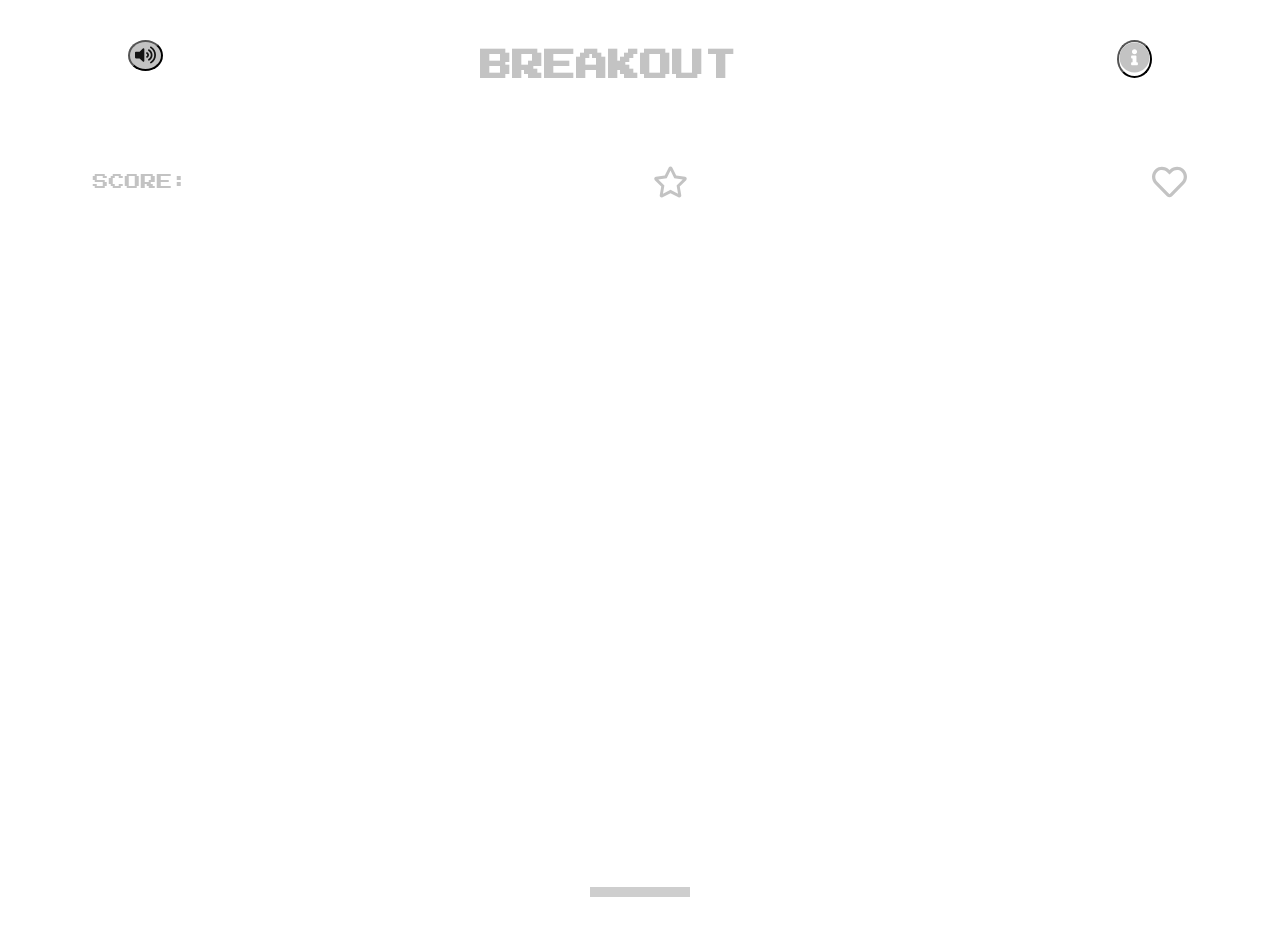
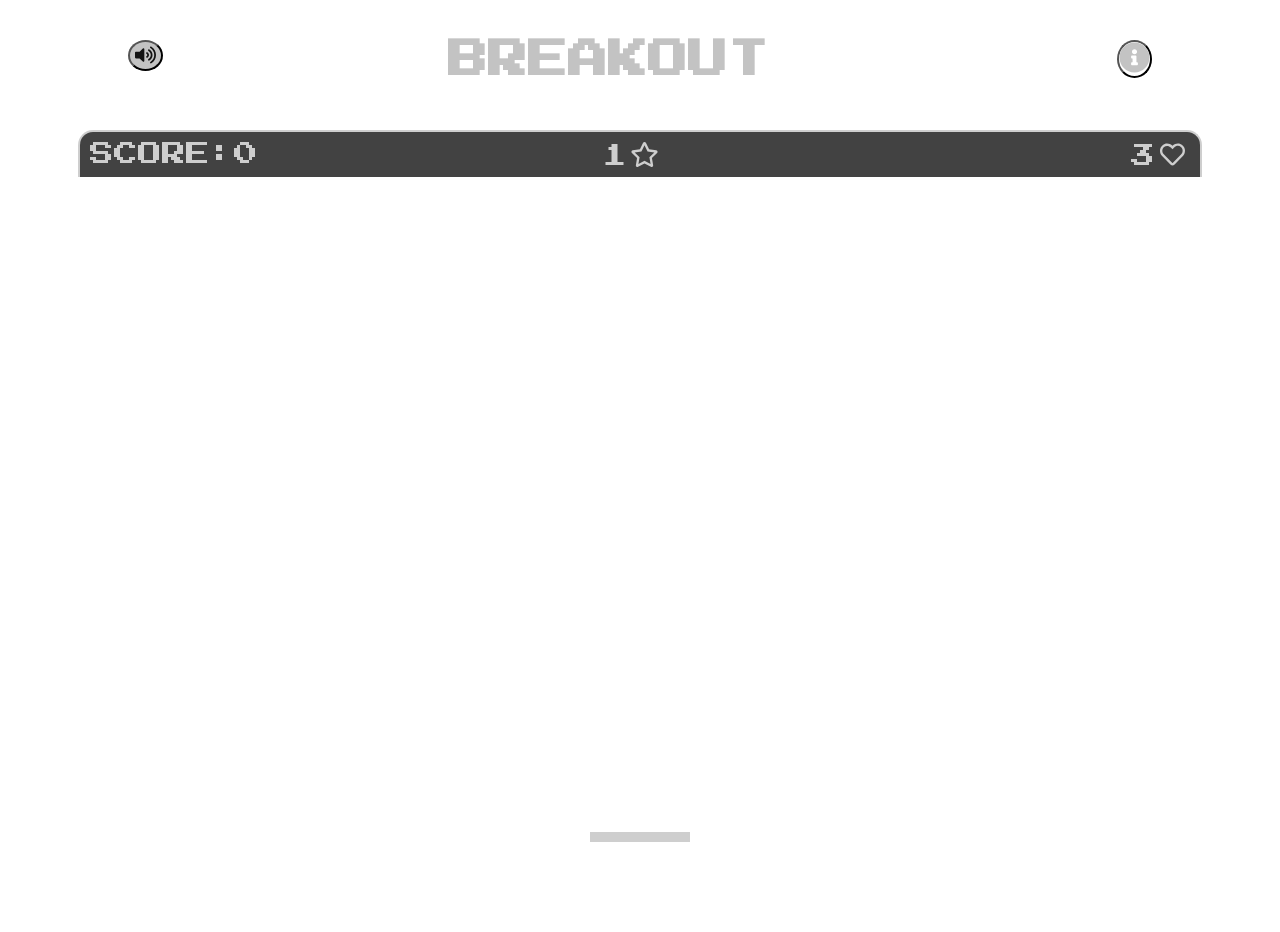
Before and after one commit to RominM/Breakout, a website with bundled scripts: page index.html in a window 1280 px wide. After the commit the page ends 877 px from the top, so only its background shows below. Built offline with nearby package versions, Linux system fonts and the light colour scheme.

Commit message:
range/rename

```diff
--- a/app.js
+++ b/app.js
@@ -1,12 +1,12 @@
-import { bground } from './js/bground.js';
-import { displaySound } from './js/displaySound.js';
+import { createBody } from './js/View/createBody.js';
+import { displaySound } from './js/View/displaySound.js';
 import { canvasCtx } from './js/canvasCtx.js';
-import { tabScores } from './js/tabScores.js';
-import { tabLevel } from './js/tabLevel.js';
-import { tabLife } from './js/tabLife.js';
-import { displayRules } from './js/displayRules.js';
+import { tabScores } from './js/View/GamerState/tabScores.js';
+import { tabLevel } from './js/View/GamerState/tabLevel.js';
+import { tabLife } from './js/View/GamerState/tabLife.js';
+import { displayRules } from './js/View/displayRules.js';
 
-bground();
+createBody();
 displaySound();
 tabScores();
 tabLevel();
--- /dev/null
+++ b/js/View/GamerState/tabLevel.js
@@ -0,0 +1,16 @@
+export const tabLevel = () => {
+   const gamerState = document.querySelector('.gamer-state');
+
+   const divLevel = document.createElement('div');
+   divLevel.classList.add('div-level');
+
+   const nmbLevel = document.createElement('span');
+   nmbLevel.innerHTML = '1';
+
+   const imgLevel = document.createElement('img');
+   imgLevel.src = '../Images/star-regular.svg';
+   imgLevel.alt = 'star';
+
+   divLevel.append(nmbLevel, imgLevel)
+   gamerState.append(divLevel);
+}
--- /dev/null
+++ b/js/View/GamerState/tabLife.js
@@ -0,0 +1,16 @@
+export const tabLife = () => {
+   const gamerState = document.querySelector('.gamer-state');
+
+   const divLife = document.createElement('div');
+   divLife.classList.add('div-life');
+
+   const nmbLife = document.createElement('span');
+   nmbLife.innerHTML = '3';
+
+   const imgLife = document.createElement('img');
+   imgLife.src = '../Images/heart-regular.svg';
+   imgLife.alt = 'heart';
+
+   divLife.append(nmbLife, imgLife);
+   gamerState.append(divLife);
+}
--- /dev/null
+++ b/js/View/GamerState/tabScores.js
@@ -0,0 +1,15 @@
+export const tabScores = () => {
+   const gamerState = document.querySelector('.gamer-state');
+
+   const divScore = document.createElement('div');
+   divScore.classList.add('div-score');
+
+   const spanScoreTxt = document.createElement('span');
+   spanScoreTxt.innerHTML = 'SCORE: ';
+
+   const nmbScore = document.createElement('span');
+   nmbScore.innerHTML = '0';
+
+   divScore.append(spanScoreTxt, nmbScore);
+   gamerState.append(divScore);
+}
--- a/js/bground.js
+++ b/js/View/createBody.js
@@ -1,5 +1,4 @@
-export const bground = () => {
-   const body = document.querySelector('body');
+export const createBody = () => {
    const canvas = document.querySelector('canvas');
 
    const header = document.querySelector('header');
--- a/js/displayRules.js
+++ b/js/View/displayRules.js
@@ -1,4 +1,4 @@
-import { rules } from "./rules.js";
+import { rules } from "../rules.js";
 
 export const displayRules = () => {
    const infoBtn = document.querySelector('#infoBtn');
--- a/js/canvasCtx.js
+++ b/js/canvasCtx.js
@@ -1,5 +1,5 @@
-import { createPaddle } from "./createPaddle.js";
-import { createBall } from "./createBall.js";
+import { createPaddle } from "./View/createPaddle.js";
+import { createBall } from "./View/createBall.js";
 
 export const canvasCtx = () => {
    createPaddle();
--- a/js/rules.js
+++ b/js/rules.js
@@ -16,7 +16,7 @@ export const rules = () => {
 
    const p1 = document.createElement('p');
    p1.innerHTML =
-   "Hi there! Move the paddle from left to right with keyboard to prevent the ball from falling below it. Be careful to keep the ball in the zone or you will lose a life ! br>\
+   "Hi there! Move the paddle from left to right with keyboard to prevent the ball from falling below it. Be careful to keep the ball in the zone or you will lose a life ! <br>\
    Break all the bricks and make a maximum of point to win and pass a higher level."
 
    const p2 = document.createElement('p');
--- a/js/tabLevel.js
+++ /dev/null
@@ -1,9 +0,0 @@
-export const tabLevel = () => {
-   const gamerState = document.querySelector('.gamer-state');
-
-   const starImg = document.createElement('img');
-   starImg.src = '../Images/star-regular.svg';
-   starImg.alt = 'star';
-
-   gamerState.append(starImg);
-}
--- a/js/tabLife.js
+++ /dev/null
@@ -1,9 +0,0 @@
-export const tabLife = () => {
-   const gamerState = document.querySelector('.gamer-state');
-
-   const heartImg = document.createElement('img');
-   heartImg.src = '../Images/heart-regular.svg';
-   heartImg.alt = 'heart';
-
-   gamerState.append(heartImg);
-}
--- a/js/tabScores.js
+++ /dev/null
@@ -1,8 +0,0 @@
-export const tabScores = () => {
-   const gamerState = document.querySelector('.gamer-state');
-
-   const scoreSpan = document.createElement('span');
-   scoreSpan.innerHTML = 'SCORE: ';
-
-   gamerState.append(scoreSpan);
-}
--- a/sass/2_Layout/header.scss
+++ b/sass/2_Layout/header.scss
@@ -4,8 +4,8 @@ header {
    text-align: center;
 
    h1 {
-      font-size: 2em;
-      margin: 50px;
+      font-size: 2.5em;
+      margin: 40px;
    }
 
    #infoBtn {
--- a/sass/2_Layout/rules.scss
+++ b/sass/2_Layout/rules.scss
@@ -1,7 +1,7 @@
 .bgRules {
    position: relative;
    width: 75%;
-   height: 800px;
+   height: 700px;
    margin: auto;
    text-align: center;
    margin-top: 50px;
@@ -12,7 +12,7 @@
    overflow: auto;
    button {
       position: absolute;
-      top: 2.5%;
+      top: 4%;
       right: 2%;
       width: auto;
       background-color: $mainColor2;
@@ -23,10 +23,10 @@
    }
    h2 {
       font-size: 2em;
-      margin: 25px;
+      margin: 40px;
    }
    p {
-      font-size: .7em;
+      font-size: .8em;
       line-height: 25px;
       margin-bottom: 25px;
    }
--- a/sass/3_Components/gamer-state.scss
+++ b/sass/3_Components/gamer-state.scss
@@ -1,10 +1,34 @@
 .gamer-state {
    display: flex;
    justify-content: space-between;
-   width: 90%;
-   margin: auto;
-   line-height: 100px;
+   width: 1100px;
+   height: 25px;
+   margin: 50px auto 0 auto;
+   padding: 10px;
+   background-color: $mainColor1;
+   opacity: .8;
+   border-top-left-radius: 15px;
+   border-top-right-radius: 15px;
+   border: solid 2px $mainColor2;
+   border-bottom: none;
+   font-size: 1.5em;
    img {
       width: 35px;
    }
+   .div-score {
+      display: flex;
+   }
+   .div-level {
+      @extend .div-score;
+      padding-right: 125px;
+      span {
+         line-height: 28px
+      }
+   }
+   .div-life {
+      @extend .div-score;
+      span {
+         line-height: 28px
+      }
+   }
 }
```
Also changed, not shown: css/style.css, js/View/createBall.js (renamed from js/createBall.js), js/View/createPaddle.js (renamed from js/createPaddle.js), js/View/displaySound.js (renamed from js/displaySound.js), 1 other file.
